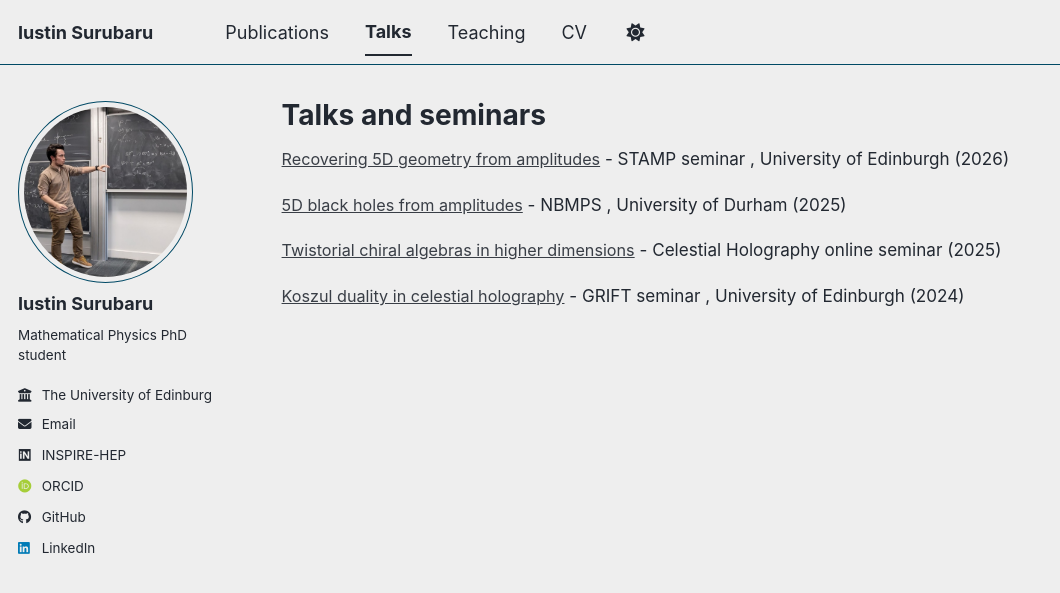
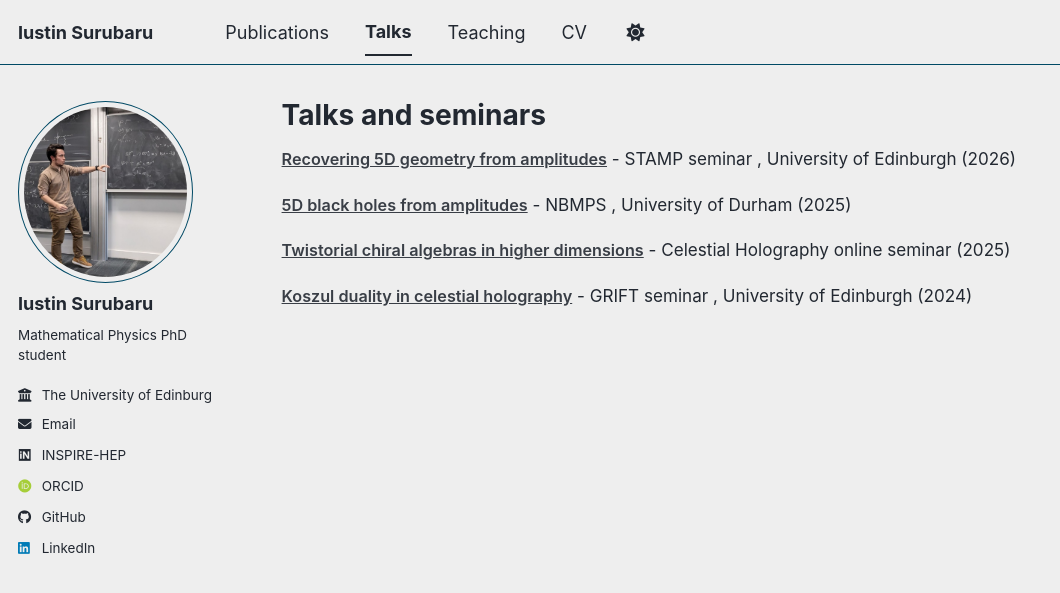
Before and after one commit to IustinS2/IustinS2.github.io, a Jekyll site: the page built from _pages/talks.html, in a window 1280 px wide. Shown: the top 593 px of the page, without its empty margins (0-1060 px from the left). Built offline with Jekyll 4.4.1, drawn with Linux system fonts in a browser that asks for light colours; some web fonts are replaced; a script bundle is joined from its source files by our own code; library files that are not in the unit come from our copies.

Commit message:
Update main.scss

```diff
--- a/assets/css/main.scss
+++ b/assets/css/main.scss
@@ -129,3 +129,12 @@
   font-weight: 600;
   font-size: 1.05rem;
 }
+.talk-title-link {
+  font-weight: 600;
+  font-size: 1.05rem;
+  text-decoration: none;
+}
+
+.talk-title-link:hover {
+  color: #9ad1d4;
+}
```
